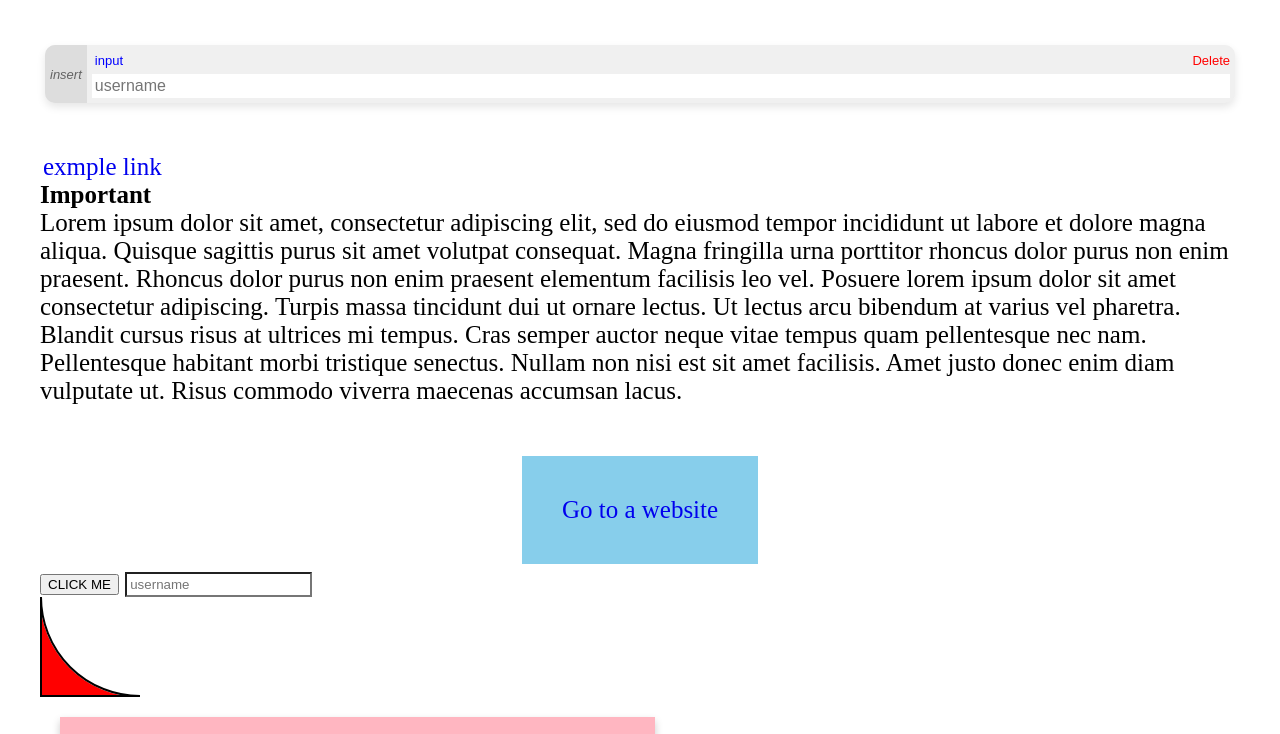
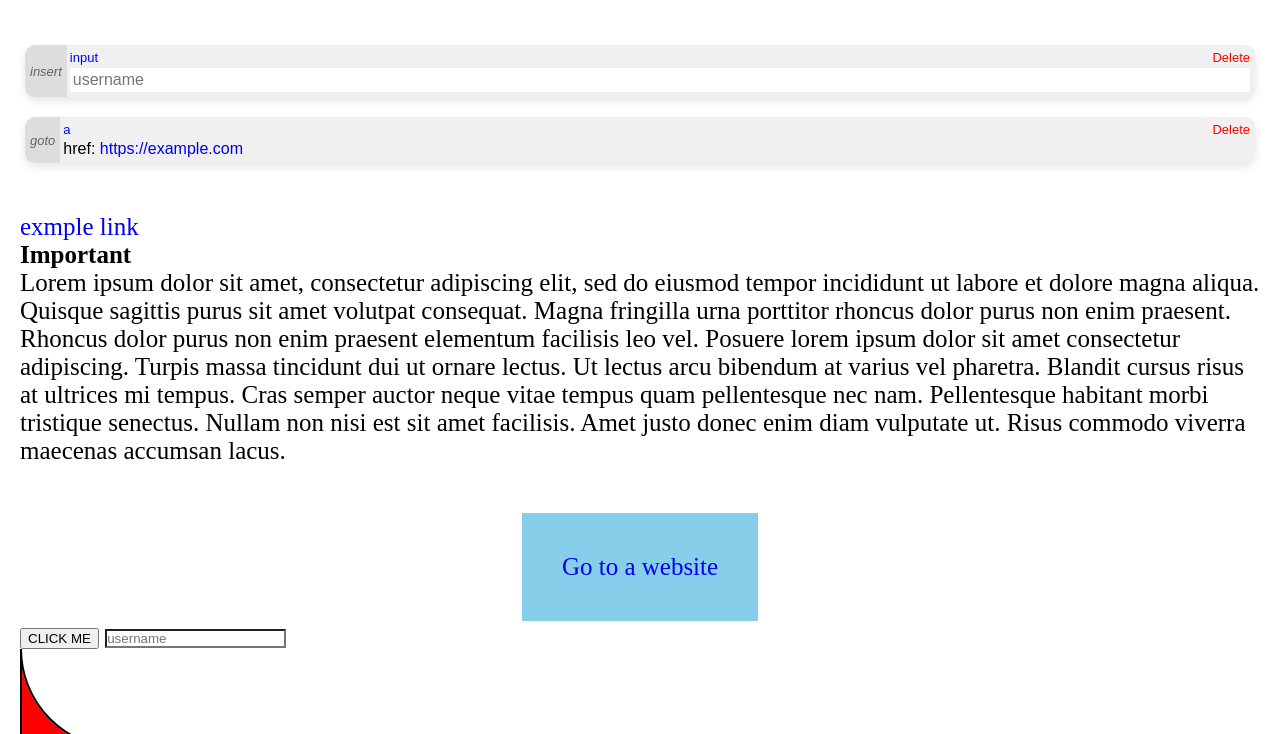
Before and after one commit to themmixproject/extension-test-project, a website built with webpack: page src/index.html in a window 1280 px wide. Shown: the top 734 px of the page. Built offline with nearby package versions, Linux system fonts and the light colour scheme.

Commit message:
Added list item layout and styling for goto type list items, added overflow for .content class

```diff
--- a/src/index.html
+++ b/src/index.html
@@ -16,7 +16,23 @@
                             <span style="color: blue;">input</span>
                             <button class="ac-delete-btn">Delete</button>
                         </div>
-                        <input type="text" placeholder="username" />
+                        <div class="content-bottom-wrapper">
+                            <input type="text" placeholder="username" />
+                        </div>
+                    </div>
+                </li>
+                <li>
+                    <div class="ac-action-type">
+                        <span>goto</span>
+                    </div>
+                    <div class="content">
+                        <div class="content-top">
+                            <span style="color: blue;">a</span>
+                            <button class="ac-delete-btn">Delete</button>
+                        </div>
+                        <div class="content-bottom-wrapper">
+                            href: <a href="https://example.com">https://example.com</a>
+                        </div>
                     </div>
                 </li>
             </ul>
--- a/src/scss/main.scss
+++ b/src/scss/main.scss
@@ -10,7 +10,6 @@ body {
 }
 #app {
     margin: 20px;
-    padding: 20px;
 }
 
 #link-container {
@@ -130,6 +129,7 @@ td:nth-child(even) {
         border-radius: 10px;
         background-color: #f0f0f0;
         width: 100%;
+        margin: 20px 0;
     }
 
     #ac-element-list li .ac-action-type {
@@ -145,26 +145,31 @@ td:nth-child(even) {
         font-size: 13px;
     }
 
-    .ac-action-type span {
-        padding: 0;
-    }
     #ac-element-list li .content {
         display: flex;
         flex-direction: column;
         flex-grow: 1;
-        padding: 5px;
+        margin: 5px;
+        margin-left: 3px;
     }
 
+    #ac-element-list li .content-bottom-wrapper {
+        overflow: hidden;
+        text-overflow: ellipsis;
+        white-space: nowrap;
+    }
     #ac-element-list li .content-top {
         display: flex;
         flex-direction: row;
         justify-content: space-between;
         font-size: 13px;
-        padding-bottom: 3px;
+        margin-bottom: 3px;
     }
 
-    .ac-element-list-item-content div,span,input,a {
-        padding: 3px;
+    #ac-element-list .content {
+        overflow: hidden;
+        text-overflow: ellipsis;
+        white-space: nowrap;
     }
 
     #ac-element-list li .content input {
@@ -172,6 +177,14 @@ td:nth-child(even) {
         outline: 0;
         border: 0;
         font-size: 16px;
+        padding: 3px;
+    }
+
+    #ac-element-list li .list-item-anchor-wrapper {
+        padding:  3px;
+        overflow: hidden;
+        text-overflow: ellipsis;
+        white-space: nowrap;
     }
 
     #ac-element-list li .ac-delete-btn {
```
